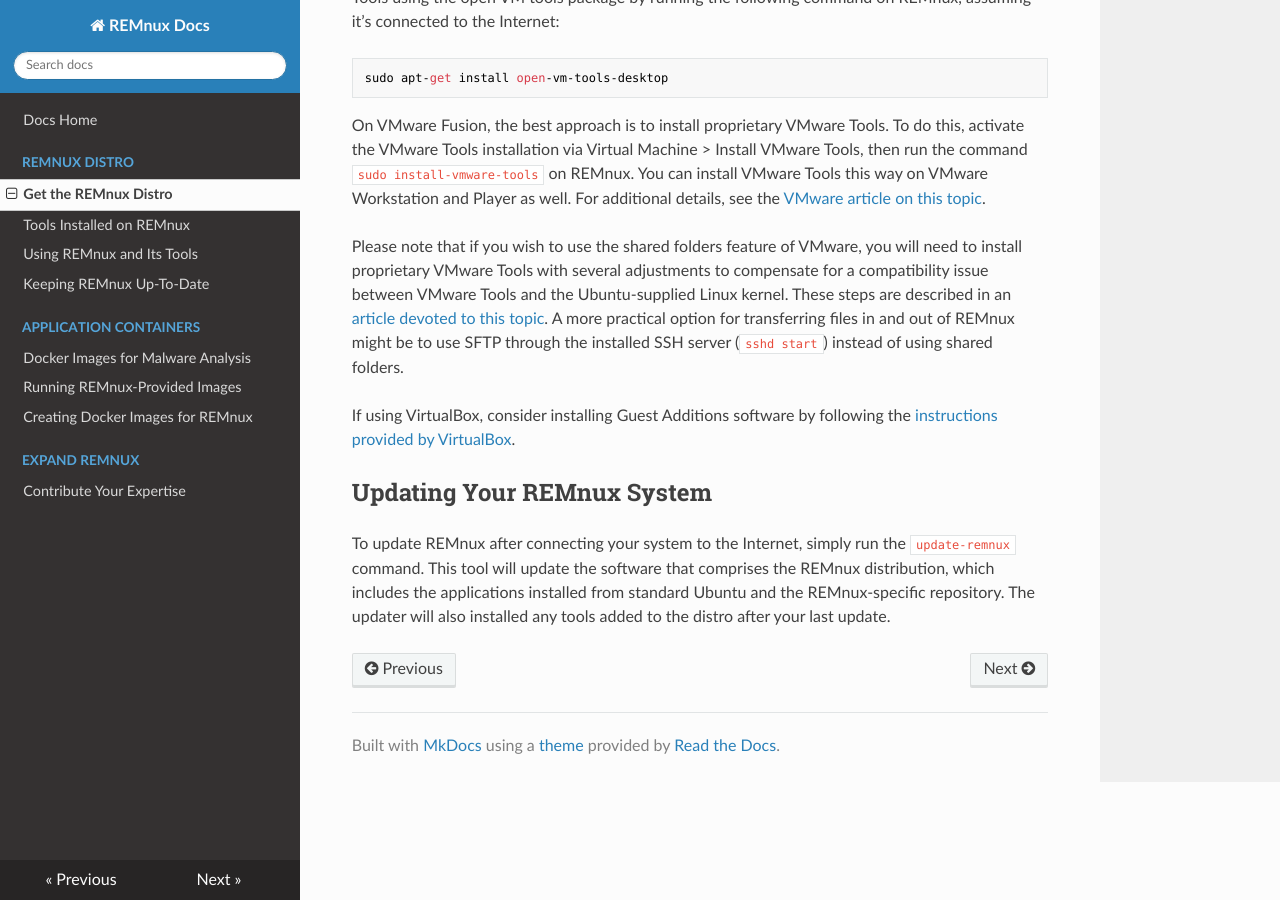
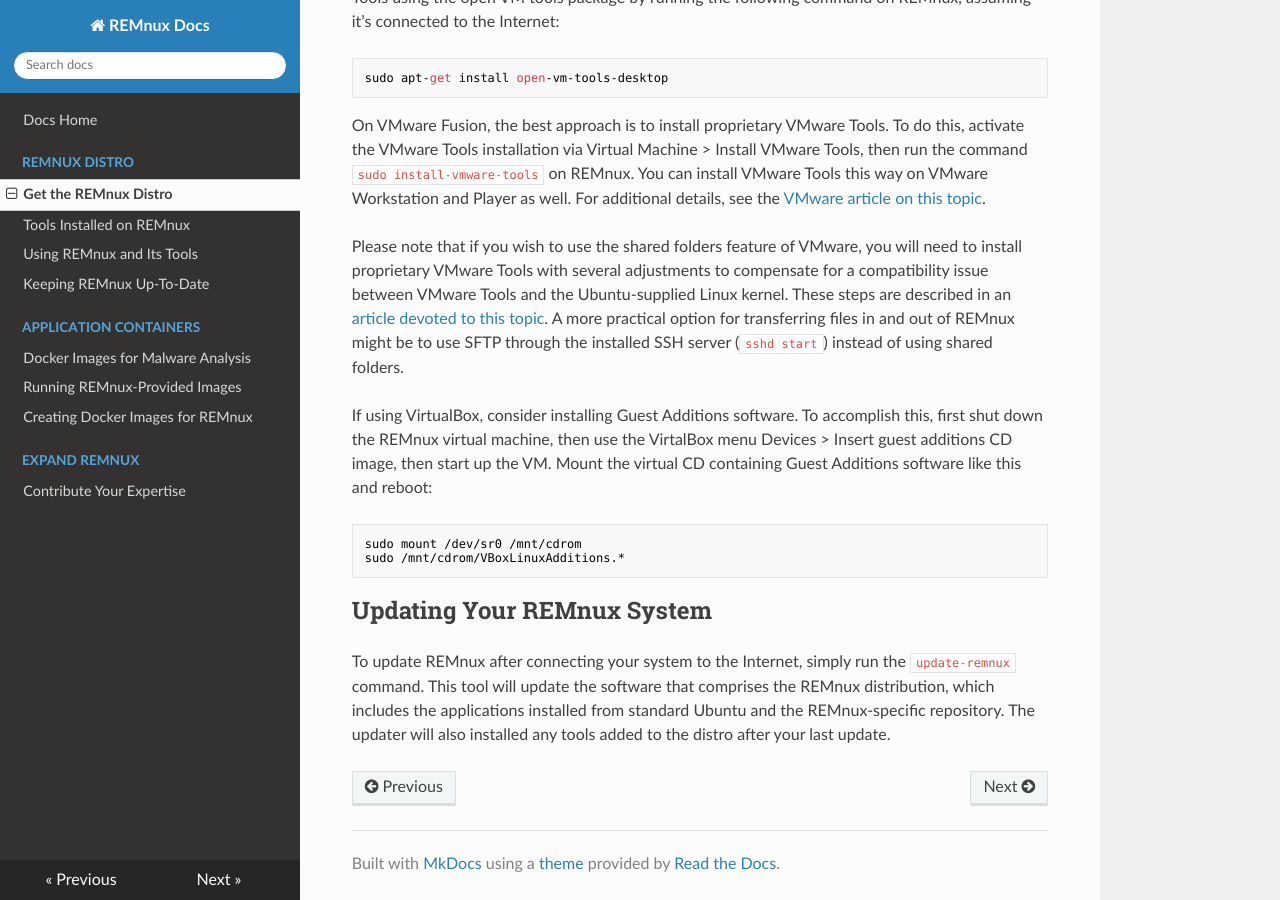
Before and after one commit to wzod/docs, an MkDocs documentation site: the page built from source/distro/get.md, in a window 1280 px wide and 900 px high, scrolled down 2219 px. Built offline with MkDocs 1.6.1, drawn with Linux system fonts in a browser that asks for light colours; nearby versions of some CDN libraries; old or Windows-style settings are respelled for this version of MkDocs.

Commit message:
Added instructions for installing Guest Additions under VirtualBox.

```diff
--- a/source/distro/get.md
+++ b/source/distro/get.md
@@ -46,7 +46,10 @@ On VMware Fusion, the best approach is to install proprietary VMware Tools. To d
 
 Please note that if you wish to use the shared folders feature of VMware, you will need to install proprietary VMware Tools with several adjustments to compensate for a compatibility issue between VMware Tools and the Ubuntu-supplied Linux kernel. These steps are described in an [article devoted to this topic](http://askubuntu.com/questions/586221/vmhgfs-module-not-compilable-for-vmware-tools-9-9-0-fusion7-1-after-ubuntu-lin). A more practical option for transferring files in and out of REMnux might be to use SFTP through the installed SSH server (`sshd start`) instead of using shared folders.
 
-If using VirtualBox, consider installing Guest Additions software by following the [instructions provided by VirtualBox](https://www.virtualbox.org/manual/ch04.html).
+If using VirtualBox, consider installing Guest Additions software. To accomplish this, first shut down the REMnux virtual machine, then use the VirtalBox menu Devices > Insert guest additions CD image, then start up the VM. Mount the virtual CD containing Guest Additions software like this and reboot:
+
+    sudo mount /dev/sr0 /mnt/cdrom
+    sudo /mnt/cdrom/VBoxLinuxAdditions.*
 
 ## Updating Your REMnux System
 
```
